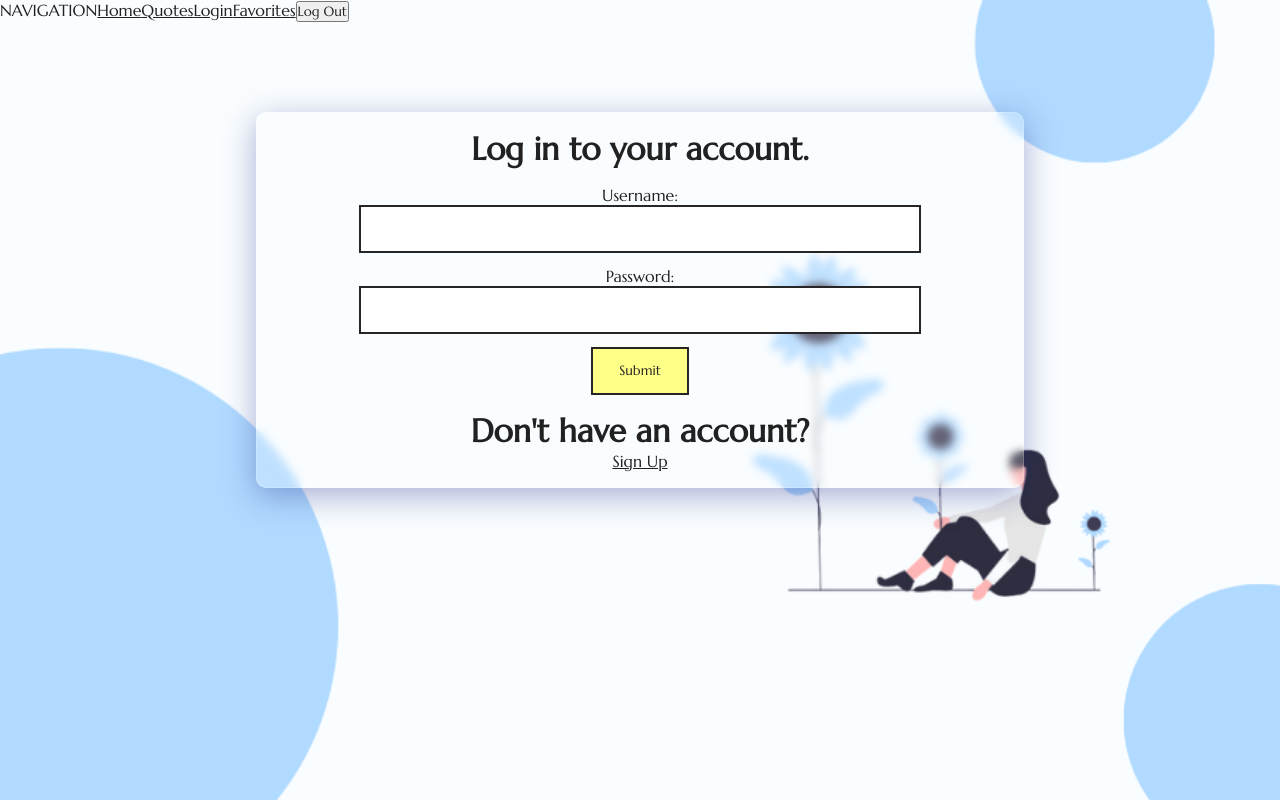
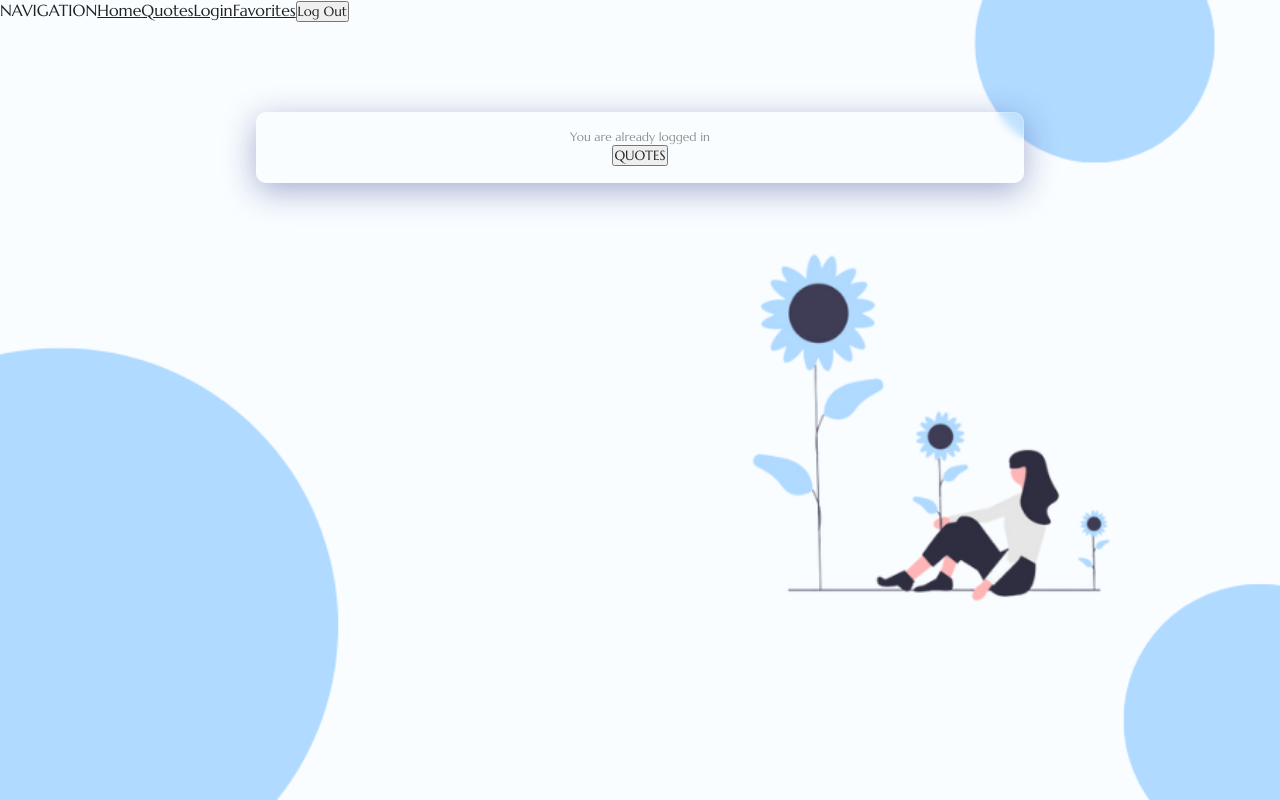
Before and after one commit to joanterm/Motivational-Panel, a React (Create React App) app in the folder client/: page /login/quotes in a window 1280 px wide. Built offline with nearby package versions, Linux system fonts and the light colour scheme; sample sign-in values are in the browser's storage; a web font is replaced by a local one.

Commit message:
Added button to display if user is already logged in

```diff
--- a/client/src/Components/Favorites.js
+++ b/client/src/Components/Favorites.js
@@ -33,12 +33,12 @@ const Favorites = () => {
         <div>
           {window.localStorage.getItem("token") ?
             displayFavoriteQuoteData.map((item) =>
-            <div>
+            <div key={item.id}>
               <p>{item.favoriteAuthor}</p>
               <button onClick={() => deleteFavorite(item.id)}>DELETE</button>
             </div>
-            ) : <Navigate to="/login/favorites"/>
-            }
+            ) :
+            <Navigate to="/login/favorites"/>}
         </div>
 
      );
--- a/client/src/Components/LoginQuotes.js
+++ b/client/src/Components/LoginQuotes.js
@@ -1,9 +1,11 @@
 import { Link} from "react-router-dom"
 import { useContext } from "react"
 import Context from "./context"
+import { useNavigate} from "react-router-dom"
 
 const LoginQuotes = () => {
     const {cleaFormField, handleLoginSubmit, authData, handleAuthFormChange, formErrors} = useContext(Context)
+    const navigate = useNavigate()
 
     const handleRedirectToQuotes = (e) => {
         handleLoginSubmit(e, "/quotes")
@@ -12,6 +14,12 @@ const LoginQuotes = () => {
     return (
         <div className="outer-card">
             <div className="inner-card">
+                {window.localStorage.getItem("token") ?
+                <div>
+                    <p>You are already logged in</p>
+                    <button onClick={() => navigate("/quotes")}>QUOTES</button>
+                </div> :
+                <div>
                     <h1>Log in to your account.</h1>
                     <form onSubmit={handleRedirectToQuotes}>
                         <label htmlFor="username">Username:</label>
@@ -20,7 +28,6 @@ const LoginQuotes = () => {
                         name="username"
                         value={authData.username}
                         onChange={handleAuthFormChange}
-
                         />
                         <label htmlFor="password">Password:</label>
                         <input
@@ -34,6 +41,7 @@ const LoginQuotes = () => {
                     </form>
                     <h1>Don't have an account?</h1>
                     <Link to="/signup" onClick={cleaFormField}>Sign Up</Link>
+                </div>}
             </div>
         </div>
      );
```
Also changed, not shown: client/src/Styling/App.css (line endings or trailing spaces), 1 other file (tests, documents, lock files or other folders). Lines whose indentation alone changed are shown as unchanged.
